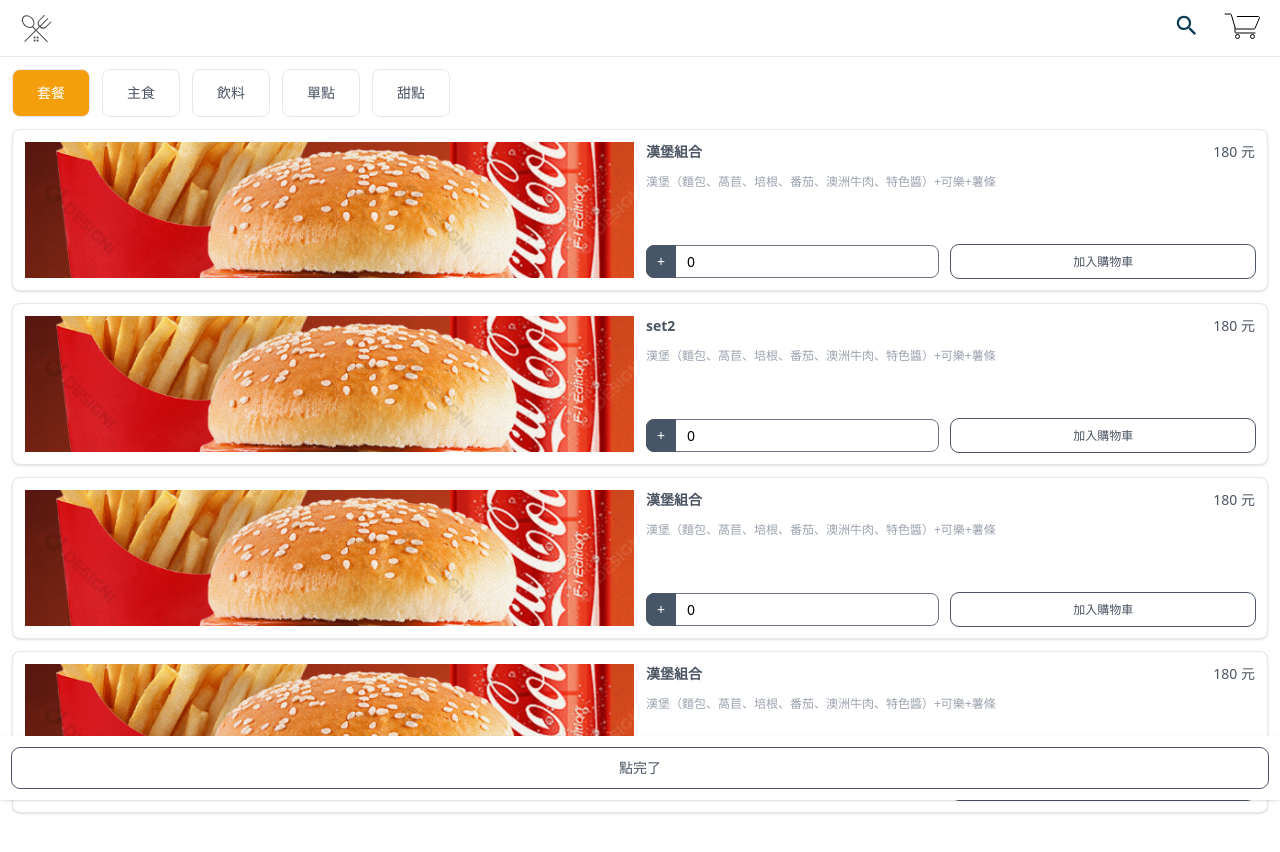
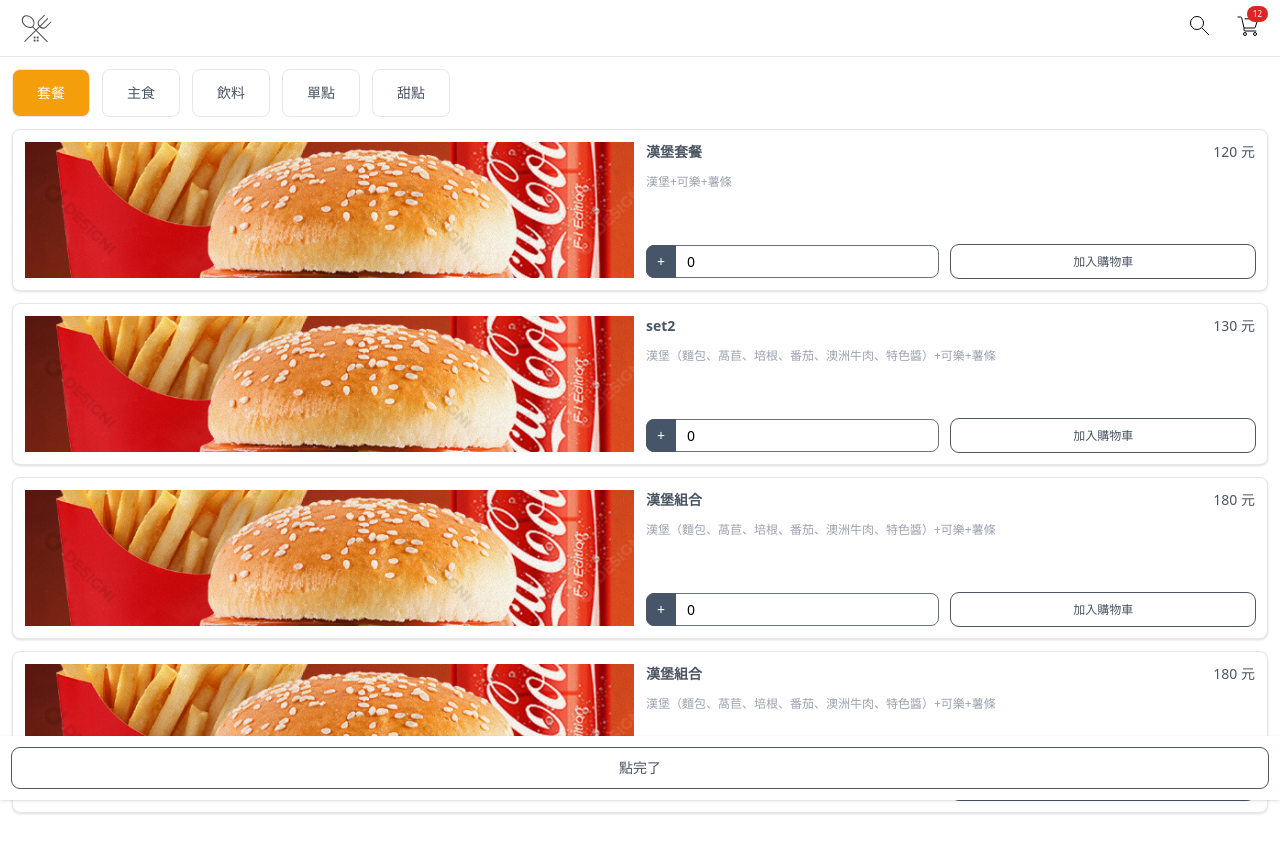
Before and after one commit to weily10/menu, a Vue app: page / in a window 1280 px wide. Shown: the top 852 px of the page. Before the commit the page ends 825 px from the top, so only its background shows below. Built offline with nearby package versions, Linux system fonts and the light colour scheme; data requests are answered from the project's data file.

Commit message:
feat: cart icon badge, fix ts issue

```diff
--- a/db.json
+++ b/db.json
@@ -2,17 +2,17 @@
   "menu": [
     {
       "id": 0,
-      "product": "漢堡組合",
-      "price": 180,
+      "product": "漢堡套餐",
+      "price": 120,
       "img": "../src/assets/images/combo1.png",
-      "description": "漢堡（麵包、萵苣、培根、番茄、澳洲牛肉、特色醬）+可樂+薯條",
+      "description": "漢堡+可樂+薯條",
       "type": "set",
       "quantity": 0
     },
     {
       "id": 1,
       "product": "set2",
-      "price": 180,
+      "price": 130,
       "img": "../src/assets/images/combo1.png",
       "description": "漢堡（麵包、萵苣、培根、番茄、澳洲牛肉、特色醬）+可樂+薯條",
       "type": "set",
--- a/src/App.vue
+++ b/src/App.vue
@@ -12,18 +12,19 @@ const menu = ref([])
 
 onMounted(async() => {
   await axios.get('http://localhost:3000/menu').then(res => {
-
     menu.value = res.data
   })
 })
 
 watch(keyword,async (newKeyword) => {
+  if(keyword){
+    await axios.get('http://localhost:3000/menu').then(res => {
+    console.log(newKeyword);
+     menu.value = res.data.filter((item:any) => item.product.includes(newKeyword));
+    })
+  }
+})
 
-   await axios.get('http://localhost:3000/menu').then(res => {
-    console.log(newKeyword);
-    menu.value = res.data.filter((item:any) => item.product.includes(newKeyword));
-  })
-})
 
 
 // function showResult(keyword: any) {
@@ -60,7 +61,7 @@ watch(keyword,async (newKeyword) => {
     <div class="text-sm">
       <Header v-model="keyword" ></Header>
       <Body :menu="menu"></Body>
-      <Footer @finishOrder="finishOrder"></Footer>
+      <Footer @finishOrder=""></Footer>
 
     </div>
   </main>
--- a/src/components/Body.vue
+++ b/src/components/Body.vue
@@ -1,8 +1,11 @@
 <script setup lang="ts">
 import { ref } from "vue";
 
+interface item {
+  quantity: number
+}
 
-const cartItems = ref([])
+const cartItems = ref<item[]>([]);
 defineProps<{
   menu: {
     "id": number,
@@ -32,16 +35,18 @@ const radioVar = ref("set");
 // ]);
 const changeCategory = (i: any) => {
   radioVar.value = i.target.value;
-  console.log('radiovar',radioVar);
+  console.log('radiovar', radioVar);
 };
-function addQuantity(item:any) {
+function addQuantity(item: any) {
   console.log('item', item.quantity);
   item.quantity++
 }
-function addToCart(item:any) {
+function addToCart(item: any) {
   if (item.quantity !== 0) {
     cartItems.value.push(item)
   }
+  console.log('aa', cartItems.value);
+
 
 }
 </script>
--- a/src/components/Footer.vue
+++ b/src/components/Footer.vue
@@ -7,5 +7,6 @@
     <div class="w-full shadow p-3 fixed bottom-0 bg-white flex">
     <button class="btn-primary w-full" @click="$emit('finishOrder')" >點完了</button>
     </div>
+    <div class="h-14"></div>
   </div>
 </template>
--- a/src/components/Header.vue
+++ b/src/components/Header.vue
@@ -1,6 +1,5 @@
 <script setup lang="ts">
 import { ref } from "vue";
-
 
 defineProps(['modelValue'])
 defineEmits(['update:modelValue'])
@@ -13,7 +12,7 @@ const showSearchbar = () => {
     show.value = false;
   }
 };
-function showCartItems(){
+function showCartItems() {
 
 }
 </script>
@@ -24,25 +23,16 @@ function showCartItems(){
         <img src="../assets/icons/logo.svg" alt="" class="w-8 h-8" />
       </div>
       <div class="flex items-center">
-        <div class="mr-3">
+        <div class="mx-3">
           <button type="button" class="text-white" @click="showSearchbar">
-            <svg
-              width="27"
-              height="27"
-              viewBox="0 0 41 41"
-              fill="none"
-              xmlns="http://www.w3.org/2000/svg"
-            >
-              <path
-                d="M26.6536 24.0728H25.337L24.8703 23.6228C26.5036 21.7228 27.487 19.2562 27.487 16.5728C27.487 10.5895 22.637 5.7395 16.6536 5.7395C10.6703 5.7395 5.82031 10.5895 5.82031 16.5728C5.82031 22.5562 10.6703 27.4062 16.6536 27.4062C19.337 27.4062 21.8036 26.4228 23.7036 24.7895L24.1536 25.2562V26.5728L32.487 34.8895L34.9703 32.4062L26.6536 24.0728ZM16.6536 24.0728C12.5036 24.0728 9.15365 20.7228 9.15365 16.5728C9.15365 12.4228 12.5036 9.07284 16.6536 9.07284C20.8036 9.07284 24.1536 12.4228 24.1536 16.5728C24.1536 20.7228 20.8036 24.0728 16.6536 24.0728Z"
-                fill="#0B3954"
-              />
-            </svg>
-
+            <img src="../assets/icons/magnifier.svg" alt="">
             <span class="sr-only">Icon description</span>
           </button>
         </div>
         <div class="mx-3">
+          <div class="leading-none  text-center py-1 px-[6px] bg-red-600 rounded-full absolute right-3 top-[6px]  text-white text-[6pt]">
+              12
+          </div>
           <button type="button" class="text-white" @click="showCartItems">
             <p>
               <img src="../assets/icons/cart.svg" alt="" />
@@ -58,17 +48,9 @@ function showCartItems(){
           <label for="simple-search" class="sr-only">Search</label>
 
           <div class="relative w-full">
-            <div
-              class="absolute inset-y-0 left-0 flex items-center pl-3 pointer-events-none"
-            ></div>
-            <input
-              :value="modelValue"
-              @input="$emit('update:modelValue',$event.target.value)"
-              type="text"
-              id="simple-search"
-              class="border-primary"
-              placeholder="查詢"
-            />
+            <div class="absolute inset-y-0 left-0 flex items-center pl-3 pointer-events-none"></div>
+            <input :value="modelValue" @input="$emit('update:modelValue', ($event.target as HTMLInputElement).value)"
+              type="text" id="simple-search" class="border-primary" placeholder="查詢" />
           </div>
           <!-- <button
             class="btn-primary ml-3"
@@ -83,5 +65,4 @@ function showCartItems(){
   </div>
 </template>
 
-<style >
-</style>
+<style ></style>
--- a/src/pages/ProductPage.vue
+++ b/src/pages/ProductPage.vue
@@ -1,5 +1,8 @@
+
+
 <template>
   <div>
 
+
   </div>
 </template>
```
Also changed, not shown: src/assets/icons/cart.svg, src/assets/icons/magnifier.svg (added).
